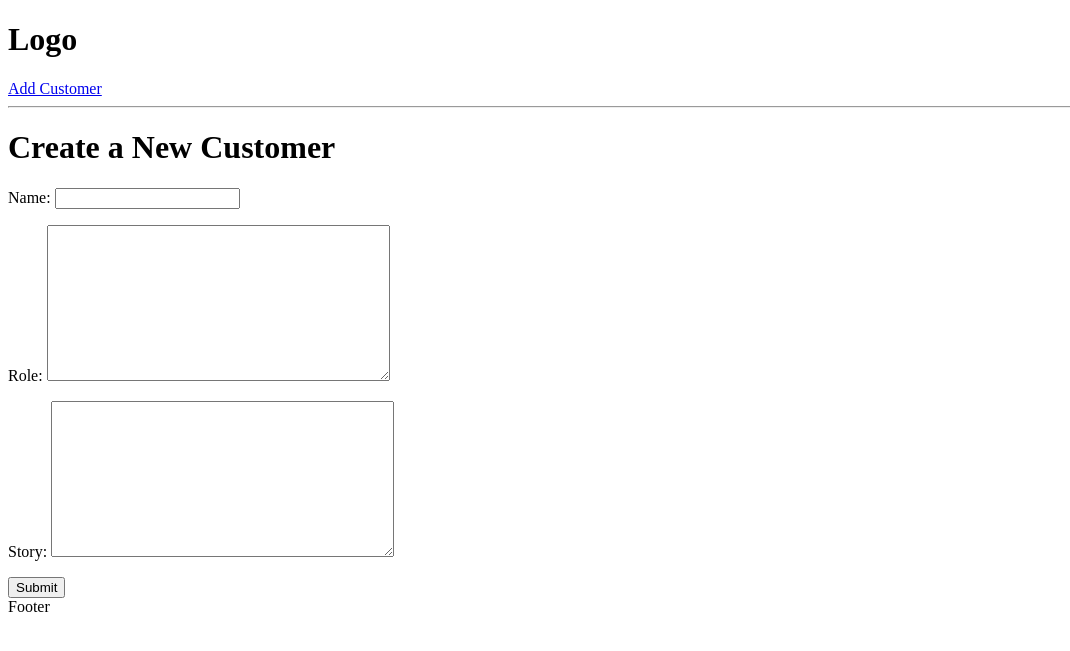
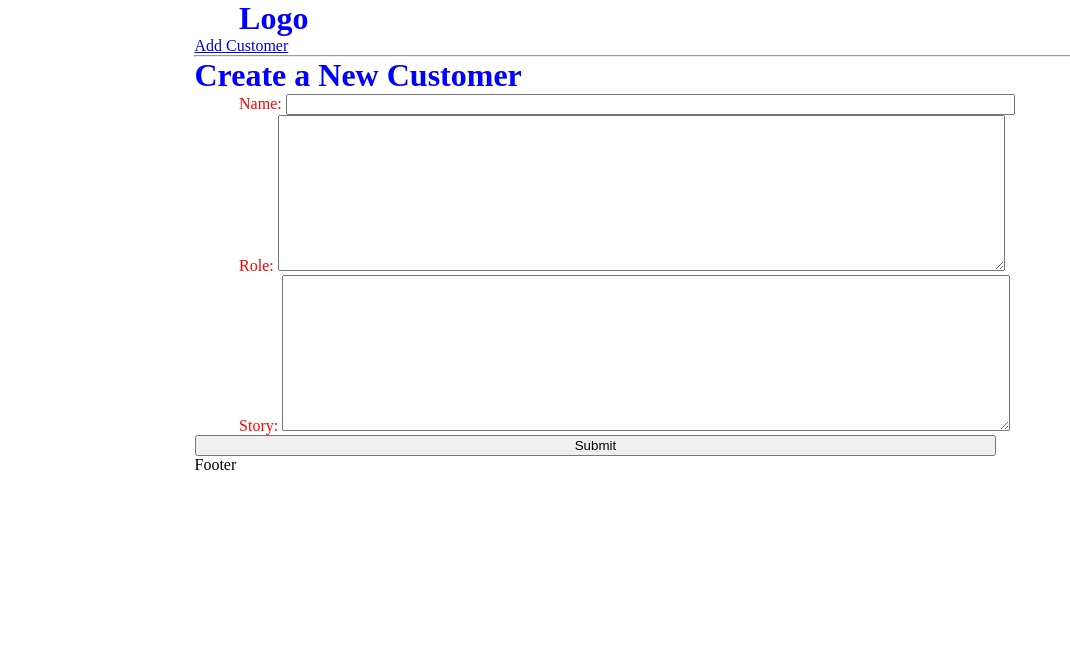
Before and after one commit to notTali/timetest, a Django app: page /add-customer/ in a window 1280 px wide. Shown: the top 651 px of the page, without its empty margins (0-1070 px from the left). Run offline with Django 4.2, Linux system fonts and the light colour scheme.

Commit message:
connected stylesheet with html

```diff
--- a/timetestapp/templates/home.html
+++ b/timetestapp/templates/home.html
@@ -1,14 +1,19 @@
+{% load static %}
+
 <!DOCTYPE html>
 <html lang="en">
   <head>
     <meta charset="UTF-8" />
     <meta http-equiv="X-UA-Compatible" content="IE=edge" />
     <meta name="viewport" content="width=device-width, initial-scale=1.0" />
+    <link rel="stylesheet" href="{% static 'css/main.css' %}" />
     <title>Home</title>
   </head>
   <body>
-    <h1>Logo</h1>
-    <a href="{% url 'add-customer' %}">Add Customer</a>
+    <div class="heading">
+      <h1>Logo</h1>
+      <a href="{% url 'add-customer' %}">Add Customer</a>
+    </div>
     <hr />
 
     {% block cont %} {% endblock cont %}
```
